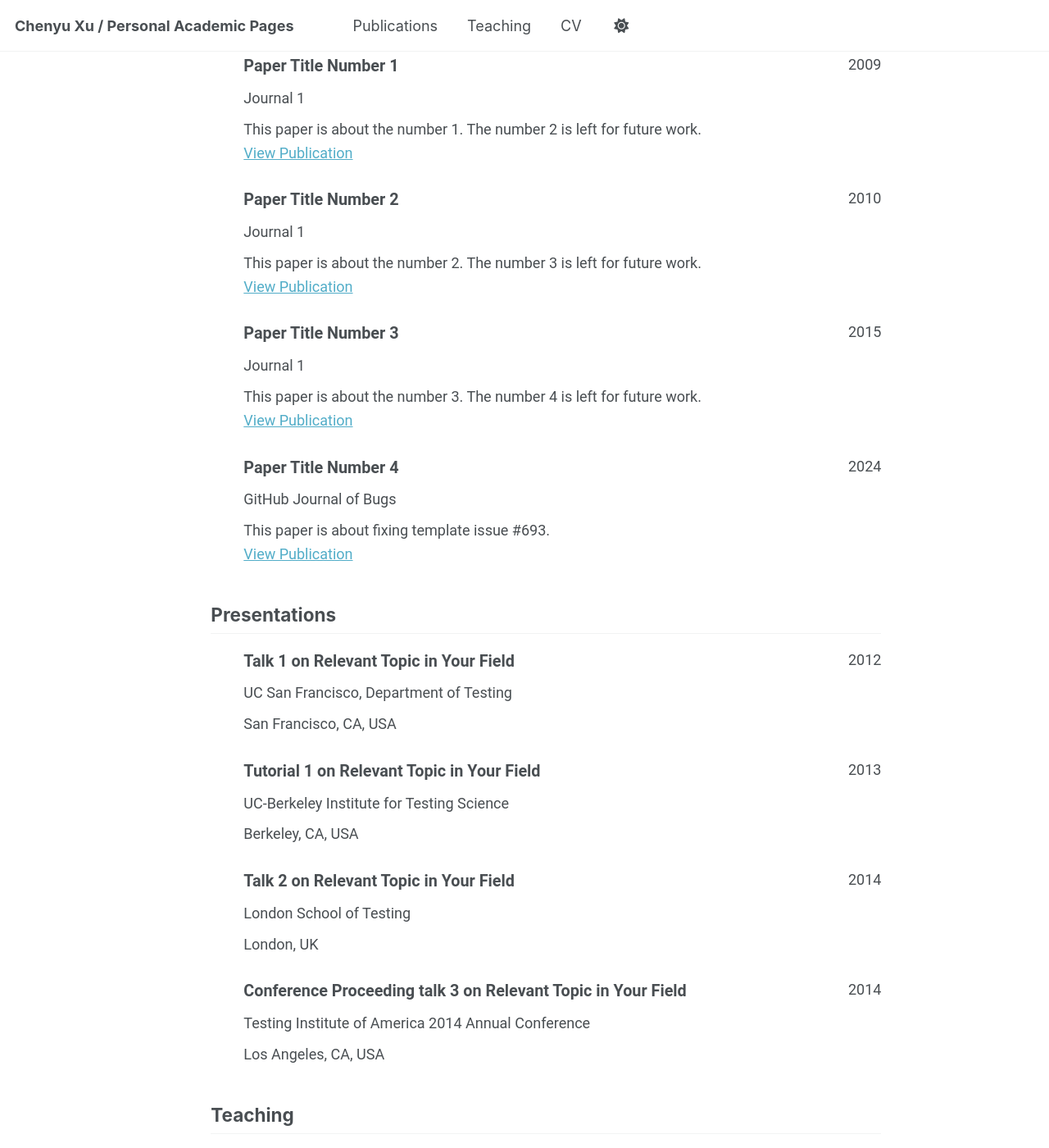
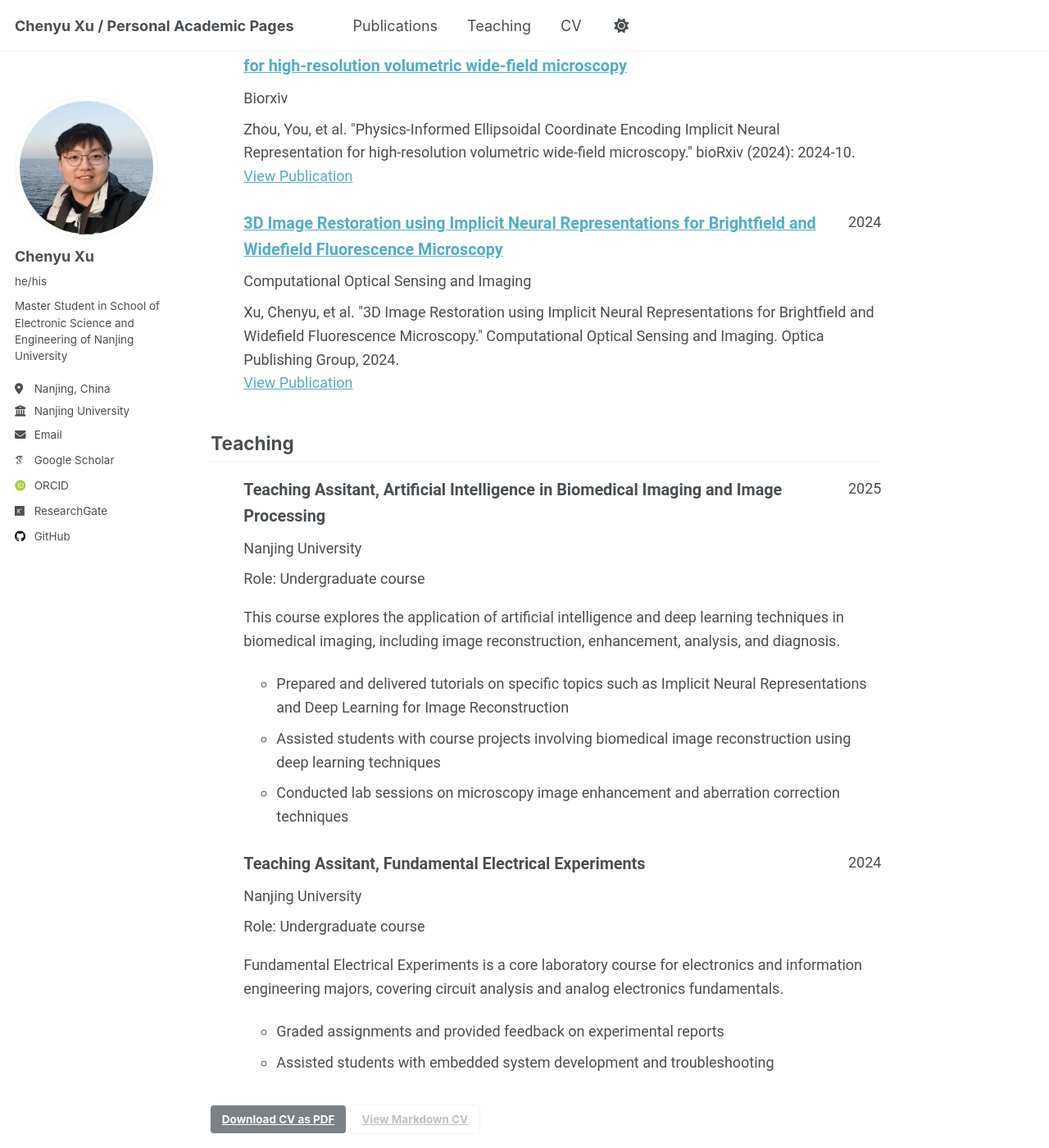
Before and after one commit to Chaos1025/Chaos1025.github.io, a Jekyll site: the page built from _pages/cv-json.md, in a window 1280 px wide and 1400 px high, scrolled down 872 px. Shown: the whole window at 82% size. Built offline with Jekyll 4.4.1, drawn with Linux system fonts in a browser that asks for light colours; some web fonts are replaced; a script that is not in the unit is left out; some of the changed text lies outside the part shown.

Commit message:
Update CV page source

```diff
--- a/_data/cv.json
+++ b/_data/cv.json
@@ -1,61 +1,24 @@
 {
   "basics": {
-    "name": "Your Sidebar Name",
-    "email": "none@example.org",
-    "phone": "",
-    "website": "https://academicpages.github.io",
-    "summary": "Currently employed at Red Brick University. Short biography for the left-hand sidebar",
-    "location": {
-      "address": "",
-      "postalCode": "",
-      "city": "Earth",
-      "countryCode": "US",
-      "region": ""
-    },
-    "profiles": [
-      {
-        "network": "Google Scholar",
-        "username": "",
-        "url": "https://scholar.google.com/citations?user=PS_CX0AAAAAJ"
-      },
-      {
-        "network": "ORCID",
-        "username": "",
-        "url": "http://orcid.org/yourorcidurl"
-      },
-      {
-        "network": "GitHub",
-        "username": "academicpages",
-        "url": "https://github.com/academicpages"
-      }
-    ]
+    "summary": "I am a research-oriented Master's student in the School of Electronic Science and Technology at Nanjing University. My current research centers on developing efficient, high-performance imaging methods."
   },
   "work": [],
   "education": [
     {
-      "institution": "GitHub University",
-      "area": "Ph.D in Version Control Theory",
+      "institution": "Nanjing University",
+      "area": "M.Phil in Signal and Information Processing",
       "studyType": "",
-      "startDate": "",
-      "endDate": "2018",
+      "startDate": "2024",
+      "endDate": "2027 (expected)",
       "gpa": null,
       "courses": []
     },
     {
-      "institution": "GitHub University",
-      "area": "M.S. in Jekyll",
+      "institution": "Nanjing University",
+      "area": "B.S. in Electronic Science and Technology",
       "studyType": "",
-      "startDate": "",
-      "endDate": "2014",
-      "gpa": null,
-      "courses": []
-    },
-    {
-      "institution": "GitHub University",
-      "area": "B.S. in GitHub",
-      "studyType": "",
-      "startDate": "",
-      "endDate": "2012",
+      "startDate": "2020",
+      "endDate": "2024",
       "gpa": null,
       "courses": []
     }
@@ -64,89 +27,6 @@
   "languages": [],
   "interests": [],
   "references": [],
-  "publications": [
-    {
-      "name": "Paper Title Number 1",
-      "publisher": "Journal 1",
-      "releaseDate": "2009-10-01",
-      "website": "http://academicpages.github.io/files/paper1.pdf",
-      "summary": "This paper is about the number 1. The number 2 is left for future work."
-    },
-    {
-      "name": "Paper Title Number 2",
-      "publisher": "Journal 1",
-      "releaseDate": "2010-10-01",
-      "website": "http://academicpages.github.io/files/paper2.pdf",
-      "summary": "This paper is about the number 2. The number 3 is left for future work."
-    },
-    {
-      "name": "Paper Title Number 3",
-      "publisher": "Journal 1",
-      "releaseDate": "2015-10-01",
-      "website": "http://academicpages.github.io/files/paper3.pdf",
-      "summary": "This paper is about the number 3. The number 4 is left for future work."
-    },
-    {
-      "name": "Paper Title Number 4",
-      "publisher": "GitHub Journal of Bugs",
-      "releaseDate": "2024-02-17",
-      "website": "http://academicpages.github.io/files/paper3.pdf",
-      "summary": "This paper is about fixing template issue #693."
-    }
-  ],
-  "presentations": [
-    {
-      "name": "Talk 1 on Relevant Topic in Your Field",
-      "event": "UC San Francisco, Department of Testing",
-      "date": "2012-03-01",
-      "location": "San Francisco, CA, USA",
-      "description": ""
-    },
-    {
-      "name": "Tutorial 1 on Relevant Topic in Your Field",
-      "event": "UC-Berkeley Institute for Testing Science",
-      "date": "2013-03-01",
-      "location": "Berkeley, CA, USA",
-      "description": ""
-    },
-    {
-      "name": "Talk 2 on Relevant Topic in Your Field",
-      "event": "London School of Testing",
-      "date": "2014-02-01",
-      "location": "London, UK",
-      "description": ""
-    },
-    {
-      "name": "Conference Proceeding talk 3 on Relevant Topic in Your Field",
-      "event": "Testing Institute of America 2014 Annual Conference",
-      "date": "2014-03-01",
-      "location": "Los Angeles, CA, USA",
-      "description": ""
-    }
-  ],
-  "teaching": [
-    {
-      "course": "Teaching experience 1",
-      "institution": "University 1, Department",
-      "date": "2014-01-01",
-      "role": "Undergraduate course",
-      "description": ""
-    },
-    {
-      "course": "Teaching experience 2",
-      "institution": "University 1, Department",
-      "date": "2015-01-01",
-      "role": "Workshop",
-      "description": ""
-    }
-  ],
-  "portfolio": [
-    {
-      "name": "Portfolio item number 1",
-      "category": "portfolio",
-      "date": "",
-      "url": "",
-      "description": "Short description of portfolio item number 1<br/><img src='/images/500x300.png'>"
-    }
-  ]
+  "presentations": [],
+  "portfolio": []
 }
--- a/_includes/cv-template.html
+++ b/_includes/cv-template.html
@@ -145,25 +145,29 @@
   </div>
   {% endif %}
 
-  {% if cv.publications.size > 0 %}
+  {% if site.publications.size > 0 %}
   <!-- Publications -->
   <div class="cv-section">
     <h2>Publications</h2>
     <ul class="cv-list">
-      {% for publication in cv.publications %}
+      {% for publication in site.publications reversed %}
       <li class="cv-item">
         <div class="cv-item-header">
-          <div class="cv-item-title">{{ publication.name }}</div>
-          <div class="cv-item-date">{{ publication.releaseDate | slice: 0, 4 }}</div>
+          <div class="cv-item-title">
+            <a href="{{ base_path }}{{ publication.url }}">{{ publication.title }}</a>
+          </div>
+          <div class="cv-item-date">{{ publication.date | date: "%Y" }}</div>
         </div>
         <div class="cv-item-content">
-          <div class="cv-item-subtitle">{{ publication.publisher }}</div>
-          {% if publication.summary %}
-          <div class="cv-item-detail">{{ publication.summary }}</div>
+          {% if publication.venue %}
+          <div class="cv-item-subtitle">{{ publication.venue }}</div>
           {% endif %}
-          {% if publication.website %}
+          {% if publication.citation %}
+          <div class="cv-item-detail">{{ publication.citation }}</div>
+          {% endif %}
+          {% if publication.paperurl %}
           <div class="cv-item-detail">
-            <a href="{{ publication.website }}" target="_blank">View Publication</a>
+            <a href="{{ publication.paperurl }}" target="_blank">View Publication</a>
           </div>
           {% endif %}
         </div>
@@ -199,24 +203,26 @@
   </div>
   {% endif %}
 
-  {% if cv.teaching.size > 0 %}
+  {% if site.teaching.size > 0 %}
   <!-- Teaching -->
   <div class="cv-section">
     <h2>Teaching</h2>
     <ul class="cv-list">
-      {% for teaching in cv.teaching %}
+      {% for teaching in site.teaching reversed %}
       <li class="cv-item">
         <div class="cv-item-header">
-          <div class="cv-item-title">{{ teaching.course }}</div>
-          <div class="cv-item-date">{{ teaching.date | slice: 0, 4 }}</div>
+          <div class="cv-item-title">{{ teaching.title }}</div>
+          <div class="cv-item-date">{{ teaching.date | date: "%Y" }}</div>
         </div>
         <div class="cv-item-content">
-          <div class="cv-item-subtitle">{{ teaching.institution }}</div>
-          {% if teaching.role %}
-          <div class="cv-item-detail">Role: {{ teaching.role }}</div>
+          {% if teaching.venue %}
+          <div class="cv-item-subtitle">{{ teaching.venue }}</div>
           {% endif %}
-          {% if teaching.description %}
-          <div class="cv-item-detail">{{ teaching.description }}</div>
+          {% if teaching.type %}
+          <div class="cv-item-detail">Role: {{ teaching.type }}</div>
+          {% endif %}
+          {% if teaching.content %}
+          <div class="cv-item-detail">{{ teaching.content | markdownify }}</div>
           {% endif %}
         </div>
       </li>
```
Also changed, not shown: _data/navigation.yml (+4 -4 lines), _pages/cv-json.md (+1 -1 lines), _pages/cv.md (+1 -1 lines).
